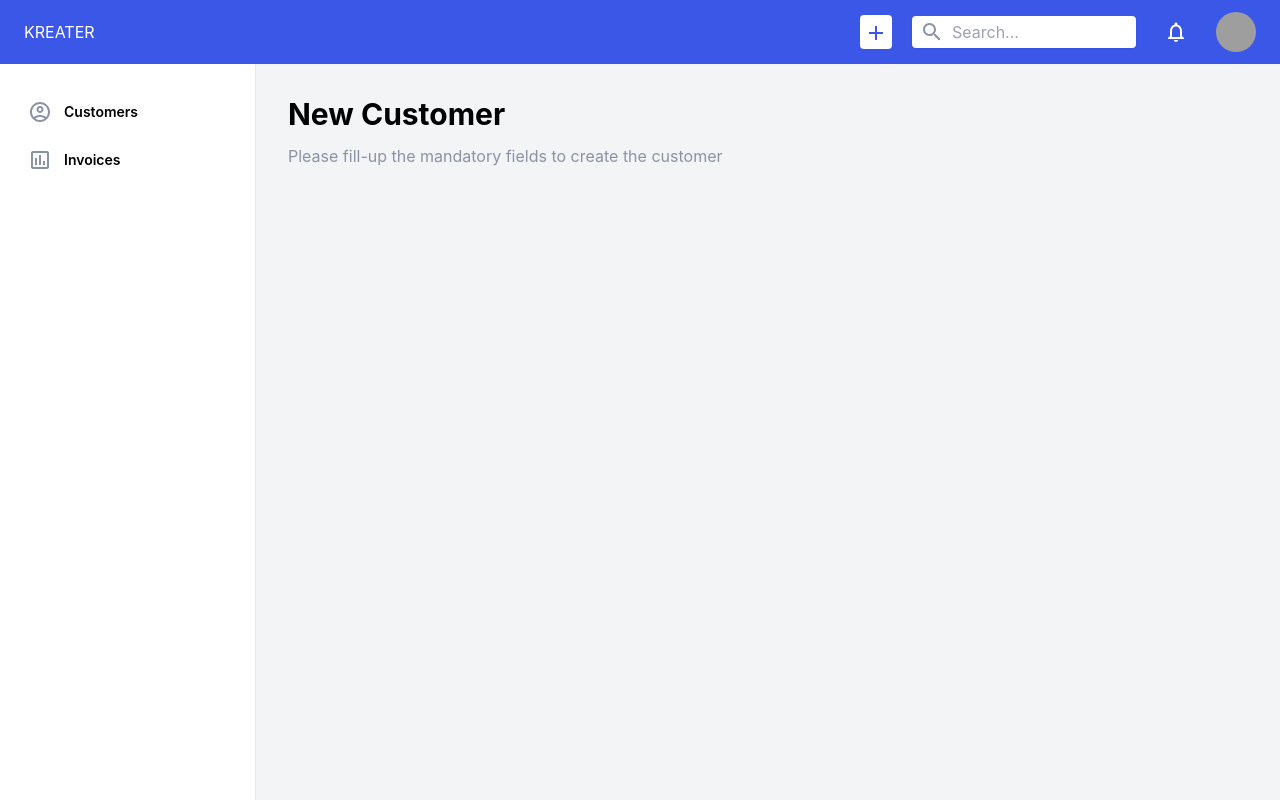
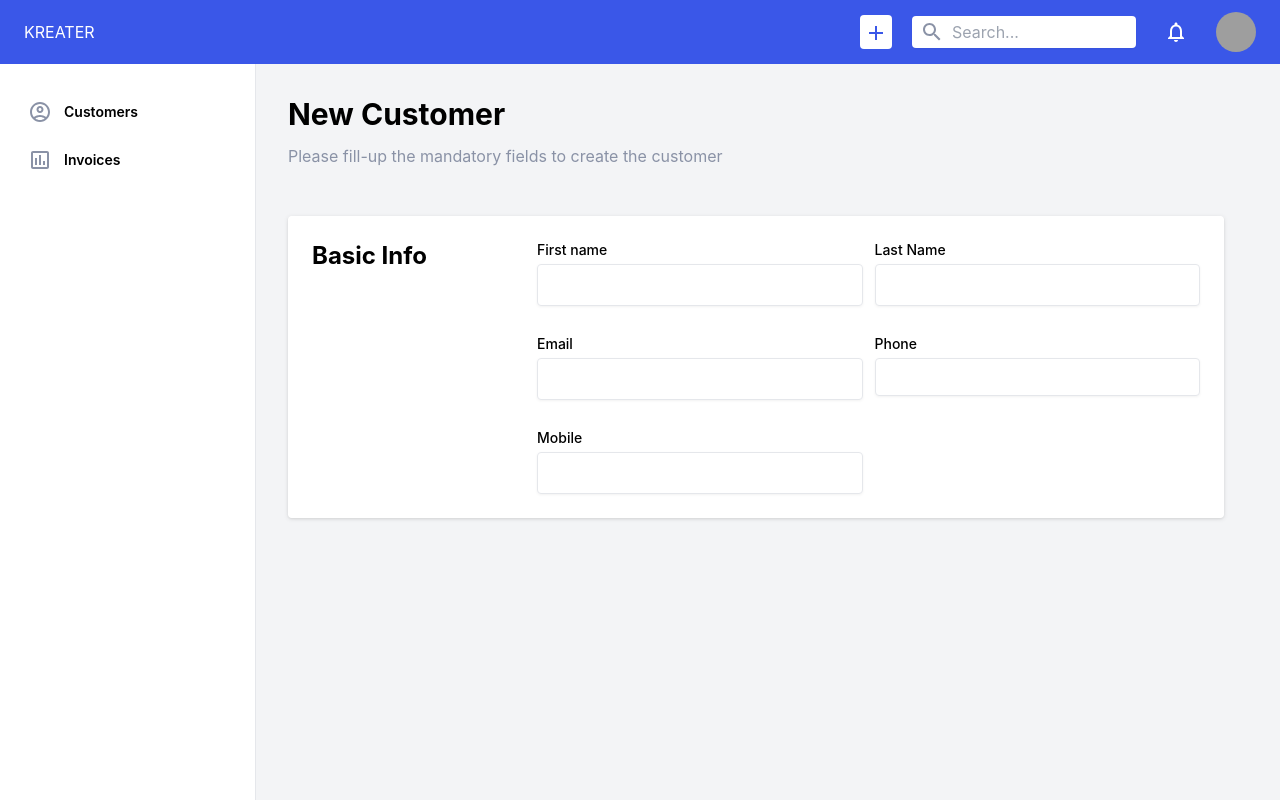
Before and after one commit to maxisusi/nvs, a Next.js app in the folder client/: page /customer/create in a window 1280 px wide. Built offline with nearby package versions, Linux system fonts and the light colour scheme; grey boxes are pictures that could not be loaded.

Commit message:
Adding form with grid

```diff
--- /dev/null
+++ b/client/components/CreateCustomerForm/CreateCustomerForm.tsx
@@ -0,0 +1,70 @@
+import React from 'react';
+
+type Props = {};
+
+const CreateCustomerForm = (props: Props) => {
+  return (
+    <div className='bg-white h-fit p-6 rounded drop-shadow grid grid-cols-8 gap-3 gap-y-7'>
+      <div className='  h-14 col-span-2 row-span-3'>
+        <h4 className='text-2xl font-bold'>Basic Info</h4>
+      </div>
+      <div className=' h-50 col-span-3'>
+        <div className='flex flex-col gap-1 w-full'>
+          <label className='text-sm font-medium'>First name</label>
+          <input
+            type='text'
+            className='rounded p-2 px-3 drop-shadow-sm border'
+          />
+        </div>
+      </div>
+      <div className='  h-14 col-span-3'>
+        <div className=' h-50 col-span-3'>
+          <div className='flex flex-col gap-1 w-full'>
+            <label className='text-sm font-medium'>Last Name</label>
+            <input
+              type='text'
+              className='rounded p-2 px-3 drop-shadow-sm border'
+              required
+            />
+          </div>
+        </div>
+      </div>
+
+      <div className=' h-50 col-span-3'>
+        <div className='flex flex-col gap-1 w-full'>
+          <label className='text-sm font-medium'>Email</label>
+          <input
+            type='text'
+            className='rounded p-2 px-3 drop-shadow-sm border'
+            required
+          />
+        </div>
+      </div>
+      <div className='  h-14 col-span-3'>
+        <div className=' h-50 col-span-3'>
+          <div className='flex flex-col gap-1 w-full'>
+            <label className='text-sm font-medium'>Phone</label>
+            <input
+              type='text'
+              className='rounded p-1.5 px-3 drop-shadow-sm border'
+              required
+            />
+          </div>
+        </div>
+      </div>
+
+      <div className=' h-50 col-span-3'>
+        <div className='flex flex-col gap-1 w-full'>
+          <label className='text-sm font-medium'>Mobile</label>
+          <input
+            type='text'
+            className='rounded p-2 px-3 drop-shadow-sm border'
+            required
+          />
+        </div>
+      </div>
+    </div>
+  );
+};
+
+export default CreateCustomerForm;
--- /dev/null
+++ b/client/components/CreateCustomerForm/index.tsx
@@ -0,0 +1,3 @@
+import CreateCustomerForm from './CreateCustomerForm';
+
+export default CreateCustomerForm;
--- /dev/null
+++ b/client/components/CustomerFilter/index.tsx
@@ -0,0 +1,3 @@
+import CustomerFilter from './CustomerFilter';
+
+export default CustomerFilter;
--- a/client/components/CustomerGrid/CustomerGrid.tsx
+++ b/client/components/CustomerGrid/CustomerGrid.tsx
@@ -337,7 +337,7 @@ const modalStyle = {
   borderRadius: '0.5rem',
   bgcolor: 'background.paper',
   filter:
-    'drop-shadow(0 4px 3px rgb(0 0 0 / 0.07)) drop-shadow(0 2px 2px rgb(0 0 0 / 0.06))',
+    'drop-shadow(0 1px 2px rgb(0 0 0 / 0.1)) drop-shadow(0 1px 1px rgb(0 0 0 / 0.06))',
   p: 4,
 };
 
@@ -347,7 +347,7 @@ const gridStyle = {
   border: 'none',
   minHeight: '500px',
   filter:
-    'drop-shadow(0 2px 2px rgb(0 0 0 / 0.1)) drop-shadow(0 1px 1px rgb(0 0 0 / 0.06));',
+    'drop-shadow(0 1px 2px rgb(0 0 0 / 0.1)) drop-shadow(0 1px 1px rgb(0 0 0 / 0.06))',
   '& .MuiDataGrid-columnHeaders': {
     backgroundColor: '#F5F6FA',
     color: '#64748b',
--- a/client/pages/customer/create.tsx
+++ b/client/pages/customer/create.tsx
@@ -1,9 +1,11 @@
 import React from 'react';
 import type { NextPage } from 'next';
+import CreateCustomerForm from '@nvs-components/CreateCustomerForm';
 
 const Create: NextPage = () => {
   return (
-    <div className='flex items-center justify-between mb-10'>
+    <>
+      <div className='flex items-center justify-between mb-12'>
         <div>
           <h1 className='text-3xl mb-3 font-bold'>New Customer </h1>
           <p className='text-skin-gray'>
@@ -11,6 +13,9 @@ const Create: NextPage = () => {
           </p>
         </div>
       </div>
+
+      <CreateCustomerForm />
+    </>
   );
 };
 
```
Also changed, not shown: client/pages/customer/index.tsx (+6 -7 lines). Lines whose indentation alone changed are shown as unchanged.
